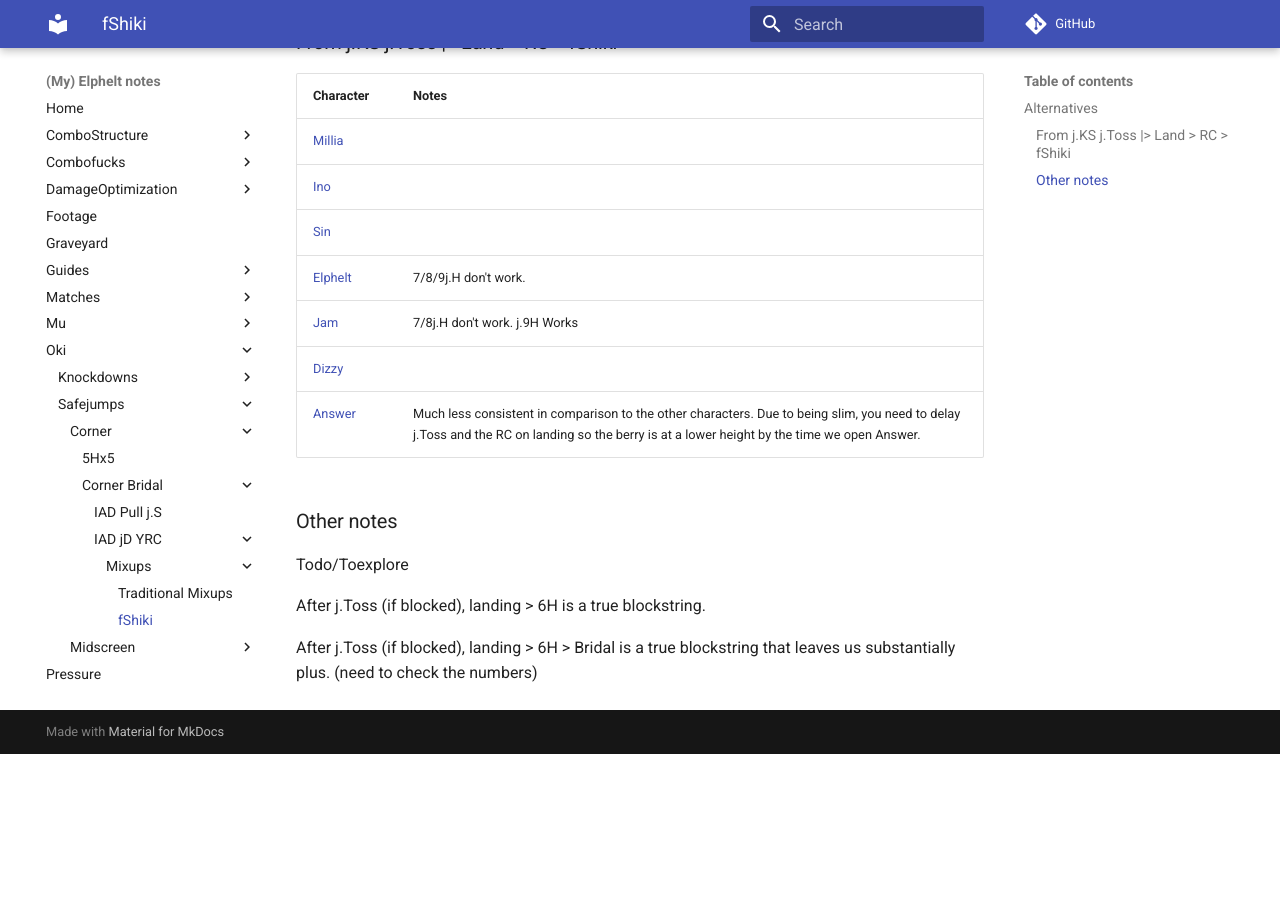
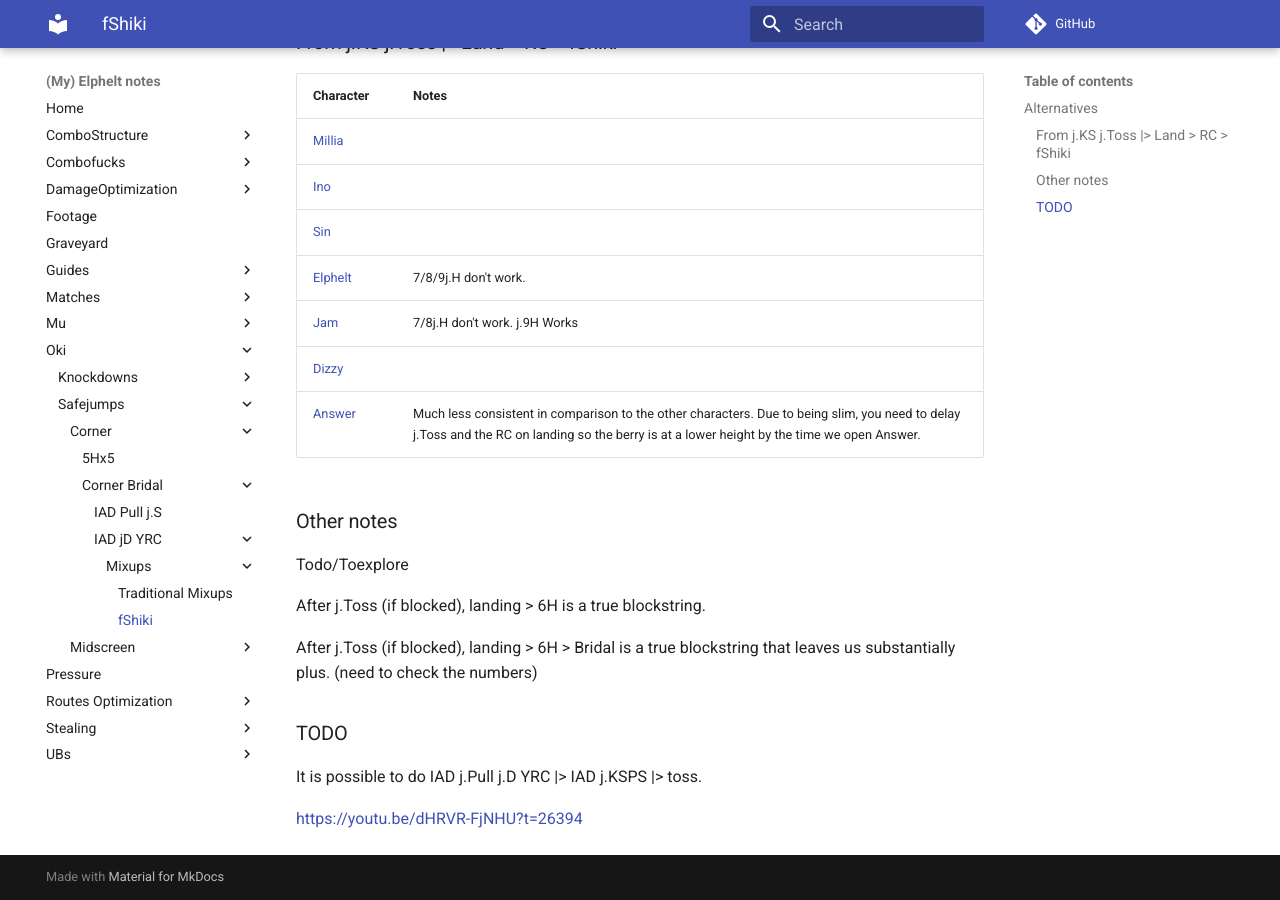
Before and after one commit to OriolFilter/Elphelt, an MkDocs documentation site: the page built from docs/Oki/Safejumps/Corner/Corner_Bridal/IAD_jD_YRC/Mixups/fShiki.md, in a window 1280 px wide and 900 px high, scrolled down 2732 px. Built offline with MkDocs 1.6.1 and Material for MkDocs 9.7.7, drawn with Linux system fonts in a browser that asks for light colours; comment, search, counter and statistics services are not loaded; before the commit the page ends 3486 px from its top, so only the background shows below that.

Commit message:
Added todo fshiki on j.pull j.d yrc j.ksps toss

```diff
--- a/docs/Oki/Safejumps/Corner/Corner_Bridal/IAD_jD_YRC/Mixups/fShiki.md
+++ b/docs/Oki/Safejumps/Corner/Corner_Bridal/IAD_jD_YRC/Mixups/fShiki.md
@@ -70,3 +70,9 @@
 After j.Toss (if blocked), landing > 6H is a true blockstring.
 
 After j.Toss (if blocked), landing > 6H > Bridal is a true blockstring that leaves us substantially plus. (need to check the numbers)
+
+## TODO
+
+It is possible to do IAD j.Pull j.D YRC |> IAD j.KSPS |> toss.
+
+https://youtu.be/dHRVR-FjNHU?t=26394
```
